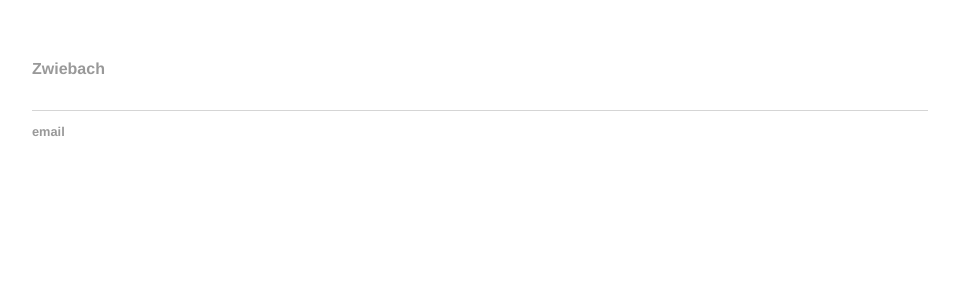
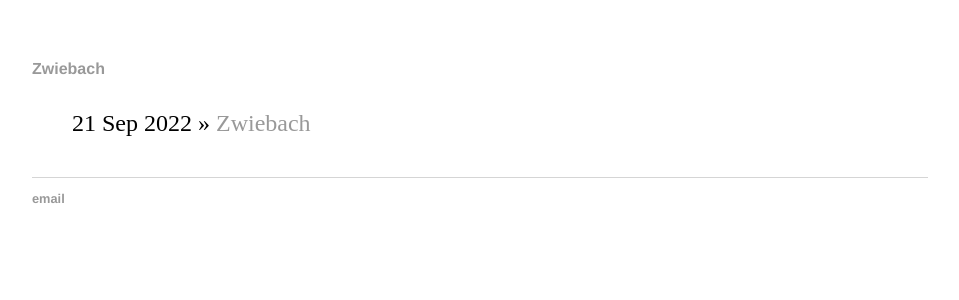
Before and after one commit to Lucas1Santos2Sousa/Lucas1Santos2Sousa.github.io, a Jekyll site: the page built from Books/String theory/Zwiebach/index.html, in a window 1280 px wide. Shown: the top 300 px of the page, without its empty margins (160-1119 px from the left). Built offline with Jekyll 4.4.1, drawn with Linux system fonts in a browser that asks for light colours.

Commit message:
Update index.html

```diff
--- a/Books/String theory/Zwiebach/index.html
+++ b/Books/String theory/Zwiebach/index.html
@@ -4,10 +4,8 @@ title:
 ---
 	<h1>{{ page.title }}</h1>
 
-<!--
  <ul class="posts">
-	  {% for post in site.posts %}
+	  {% for post in site.categories.stringtheory %}
 	    <li><span>{{ post.date | date_to_string }}</span> » <a href="{{ post.url }}" title="{{ post.title }}">{{ post.title }}</a></li>
 	  {% endfor %}
 	</ul>
--->
```
